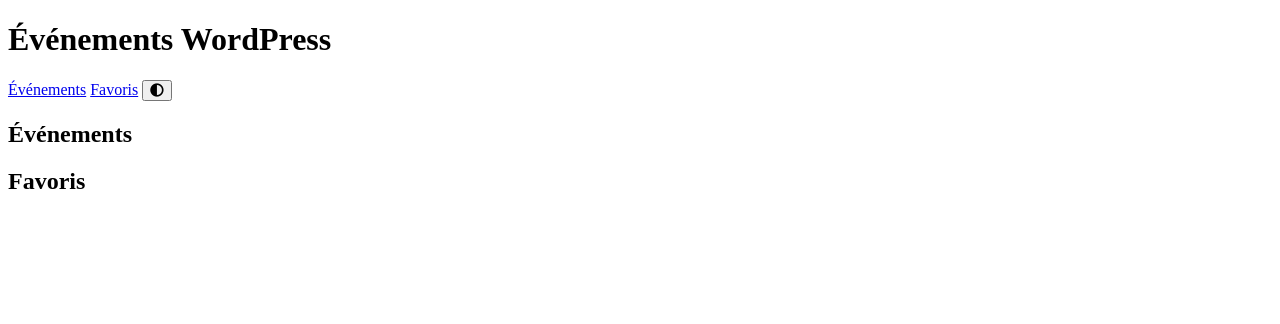
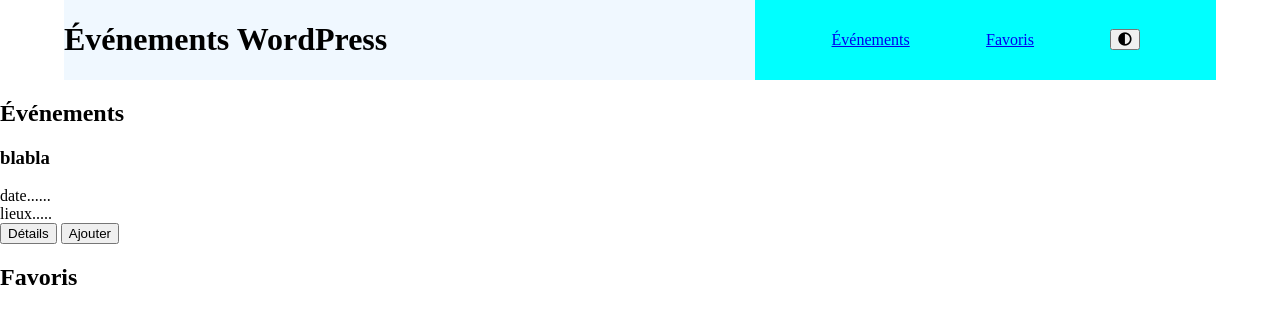
Before and after one commit to martin-samson-png/portail-evenements-Martin, a plain HTML site: page index.html in a window 1280 px wide. Drawn offline with Linux system fonts and the light colour scheme.

Commit message:
feat : style header

```diff
--- a/index.html
+++ b/index.html
@@ -24,10 +24,20 @@
     </header>
     <main>
       <section id="evenement">
-        <div>
+        <div class="title">
           <h2>Événements</h2>
         </div>
-        <div></div>
+        <div>
+          <div class="card"><h3>blabla</h3></div>
+          <div class="info">
+            <div>date......</div>
+            <div>lieux.....</div>
+          </div>
+          <div class="buttonCard">
+            <button>Détails</button>
+            <button>Ajouter</button>
+          </div>
+        </div>
       </section>
       <section id="modale"></section>
       <section id="favoris">
--- a/style/style.css
+++ b/style/style.css
@@ -1,3 +1,30 @@
 html {
   scroll-behavior: smooth;
 }
+
+body {
+  padding: 0%;
+  margin: 0%;
+}
+
+header {
+  display: flex;
+  justify-content: space-between;
+  padding: 0 5% 0 5%;
+}
+
+.logo {
+  background-color: aliceblue;
+  display: flex;
+  justify-content: start;
+  align-items: center;
+  width: 60%;
+}
+
+nav {
+  background-color: aqua;
+  display: flex;
+  justify-content: space-evenly;
+  align-items: center;
+  width: 40%;
+}
```
